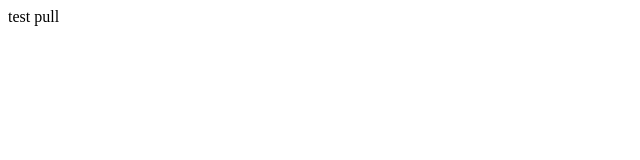
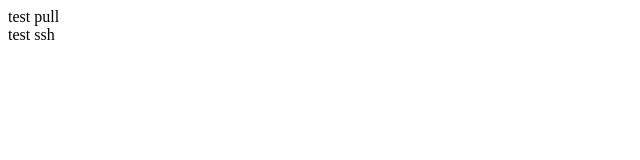
Before and after one commit to CoderHZH/testssh, a plain HTML site: page index.html in a window 1280 px wide. Shown: the full height of the page, 0-640 px from the left. Drawn offline with Linux system fonts and the light colour scheme.

Commit message:
修改了index.html README.md[C

```diff
--- a/index.html
+++ b/index.html
@@ -7,5 +7,6 @@
 </head>
 <body>
     <div>test pull</div>
+    <div>test ssh</div>
 </body>
 </html>
```
Also changed, not shown: 1 other file.
